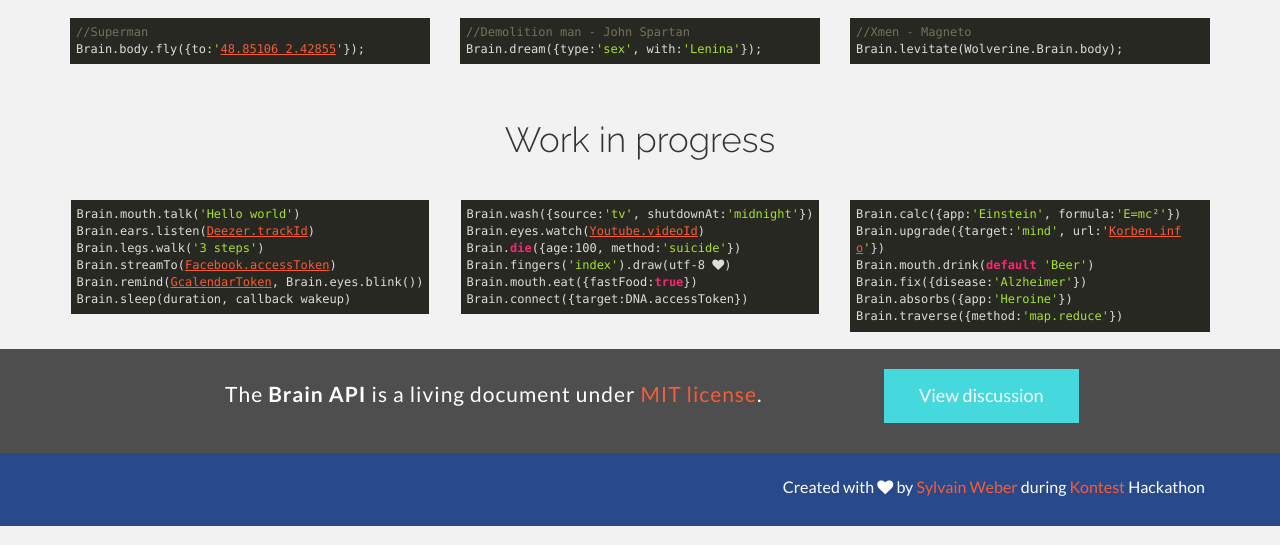
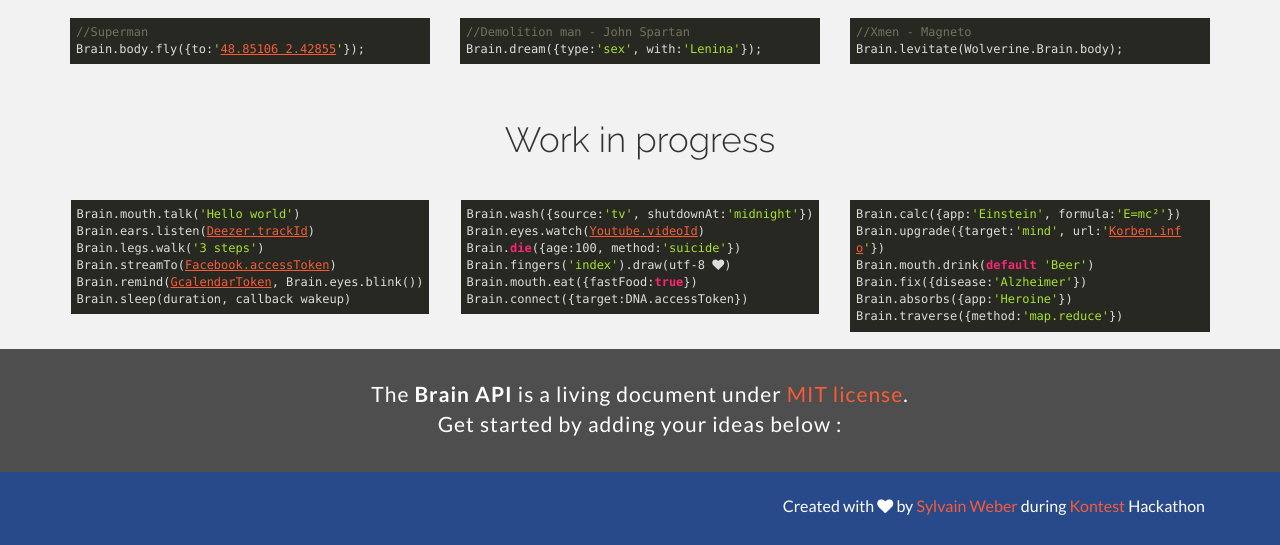
Before and after one commit to sylvainw/brain-api, a website: page index.html in a window 1280 px wide. Shown: the part 1841-2386 px from the top of the page. Drawn offline with nearby package versions, Linux system fonts and the light colour scheme; a script that the page names is missing.

Commit message:
[Comment] Open suggestions by default

```diff
--- a/index.html
+++ b/index.html
@@ -224,16 +224,16 @@ Brain.traverse({method:'map.reduce'})</code>
 	<div id="skills">
 		<div class="container">
 			<div class="row mt centered">
-			<div class="col-lg-7 col-lg-offset-1 mt">
-				<p class="lead">The <strong>Brain API</strong> is a living document under <a href="https://github.com/sylvainw/brain-api/blob/master/LICENSE">MIT license</a>.</p>
+			<div class="col-lg-10 col-lg-offset-1 mt">
+				<p class="lead">The <strong>Brain API</strong> is a living document under <a href="https://github.com/sylvainw/brain-api/blob/master/LICENSE">MIT license</a>. <br/>Get started by adding your ideas below :</p>
 
 			</div>
 
-			<div class="col-lg-3 mt">
+			<!--<div class="col-lg-3 mt">
 				<button type="button" class="btn btn-theme btn-lg open-disqus">View discussion</button>
-			</div>
+			</div>-->
 
-			<div id="disqus_thread" style="display:none"></div>
+			<div id="disqus_thread"></div>
 		    <script type="text/javascript">
 		        var disqus_shortname = 'brainapi';
 
```
